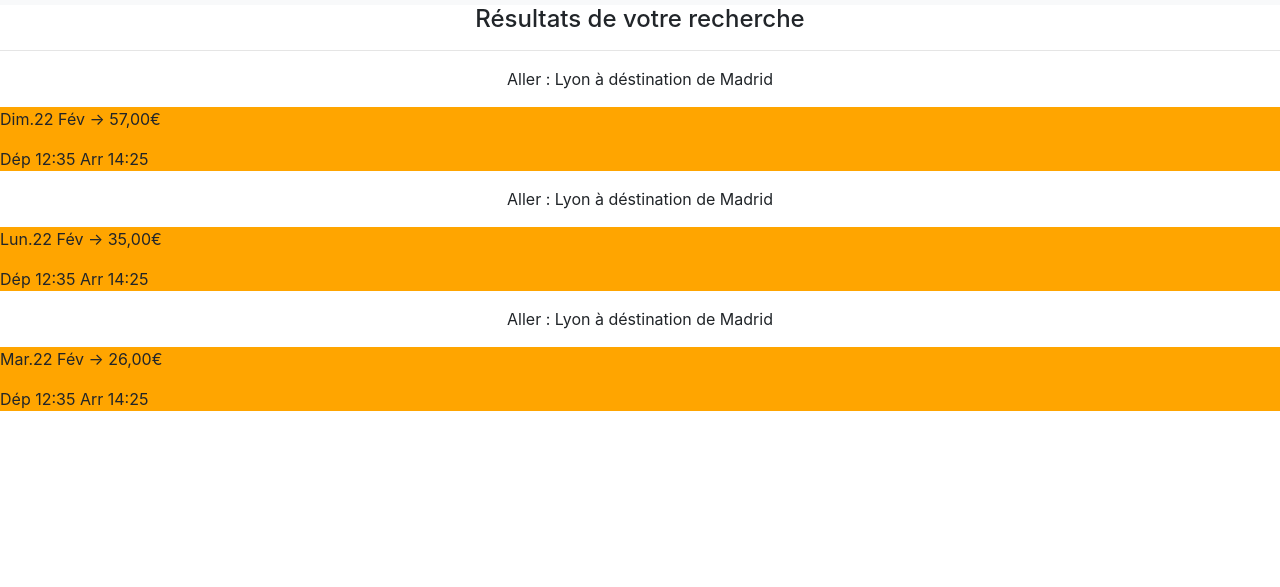
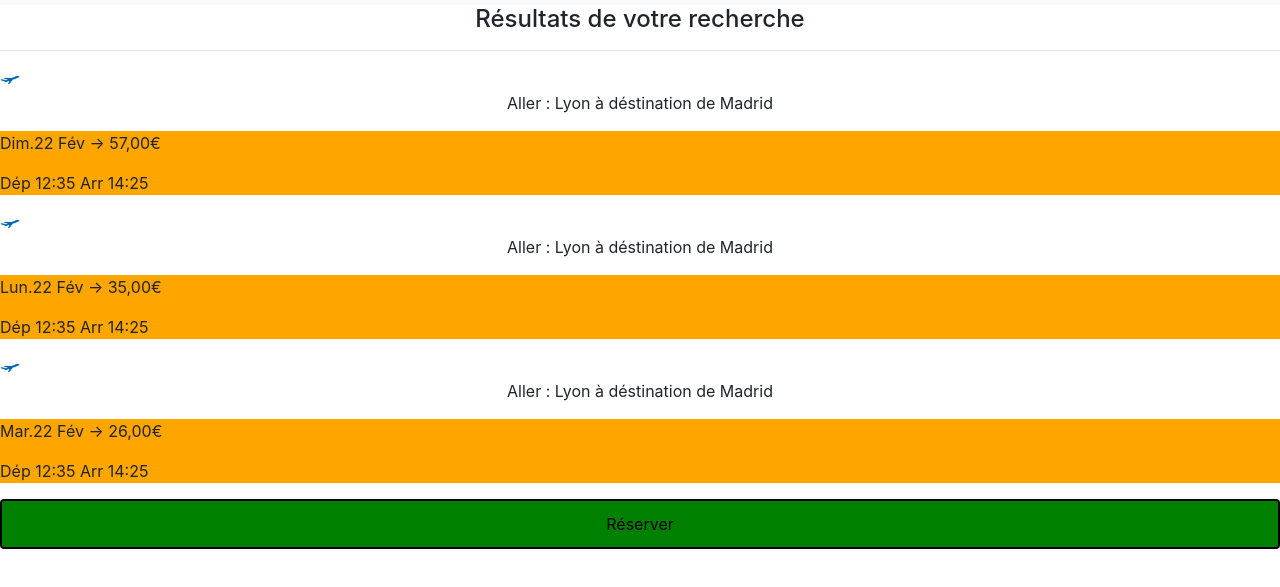
Before and after one commit to kyo06/repo_appmobile_A, a React app in the folder planeticket/: page / in a window 1280 px wide. Shown: the part 67-654 px from the top of the page. Built offline with nearby package versions, Linux system fonts and the light colour scheme.

Commit message:
Add plane

```diff
--- a/planeticket/src/components/Buttons/Buttons.module.css
+++ b/planeticket/src/components/Buttons/Buttons.module.css
@@ -2,5 +2,7 @@
     background-color: green;
     width: 100%;
     height: 50px;
+    border: 2px solid black;
+    border-radius: 4px;
 
 }
--- a/planeticket/src/components/SelectTrip/SelectTrip.js
+++ b/planeticket/src/components/SelectTrip/SelectTrip.js
@@ -2,6 +2,7 @@ import React, {useState} from "react";
 import NavBar from "../NavBar";
 import Title from "../Title";
 import VolsAller from "../VolsAller/VolsAller";
+import Buttons from "../Buttons";
 
 const SelectTrip = () => {
 
@@ -49,7 +50,7 @@ const SelectTrip = () => {
           key= {t.id}
           />
       ))}
-
+    <Buttons>Réserver</Buttons>
     </>
   );
 };
--- a/planeticket/src/components/VolsAller/VolsAller.js
+++ b/planeticket/src/components/VolsAller/VolsAller.js
@@ -8,11 +8,14 @@ const VolsAller = ({vols}) => {
 
   return (
     <>
+        <div>
+          <img src="miniPlane.jpg" alt="icon miniplane" height="20"/>
+          <p className={css.lign}>Aller :  {vols.AeroportDep + " à déstination de " + vols.AeroportArv}</p>
+        </div>
 
-    <p className={css.lign}>Aller :  {vols.AeroportDep + " à déstination de " + vols.AeroportArv}</p>
         <div className={css.orange}>
-        <p>{vols.Date + " -> " + vols.Prix}</p>
-        <p>Dép {vols.HeureDep + " Arr " + vols.HeureArr}</p>
+          <p>{vols.Date + " -> " + vols.Prix}</p>
+          <p>Dép {vols.HeureDep + " Arr " + vols.HeureArr}</p>
        </div>
     </>
   );
```
Also changed, not shown: planeticket/public/miniPlane.jpg (added), planeticket/public/miniPlane.png (deleted).
